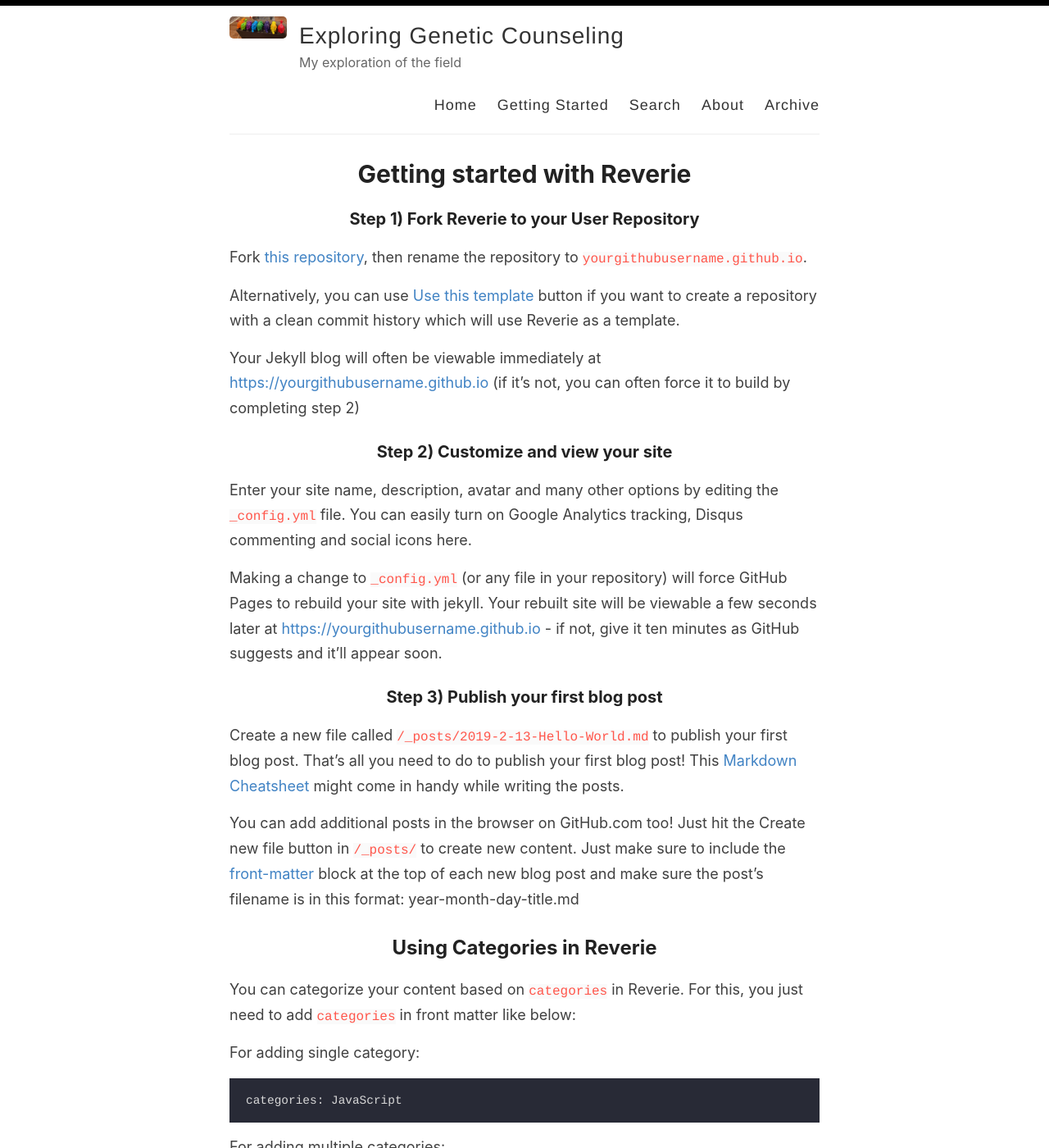
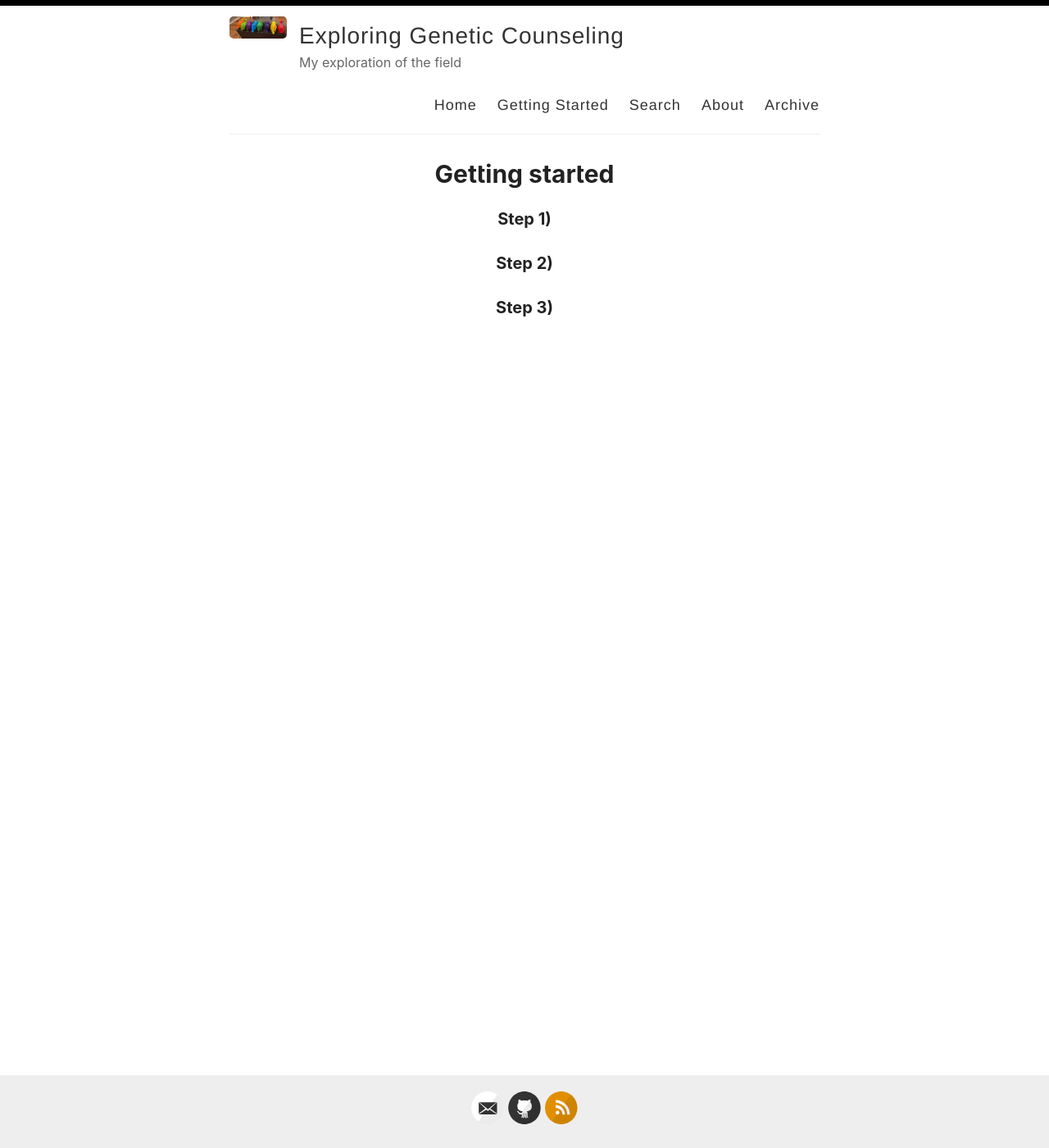
Before and after one commit to estevezb/Exploring-Genetic-Counseling, a Jekyll site: the page built from _pages/getting-started.md, in a window 1280 px wide and 1400 px high. Shown: the whole window at 82% size. Built offline with Jekyll 4.4.1, drawn with Linux system fonts in a browser that asks for light colours; some of the changed text lies outside the part shown.

Commit message:
Update getting-started.md

````diff
--- a/_pages/getting-started.md
+++ b/_pages/getting-started.md
@@ -1,51 +1,15 @@
 ---
 layout: page
-title: Getting started with Reverie
+title: Getting started
 permalink: /getting-started/
 ---
 
-### Step 1) Fork Reverie to your User Repository
+### Step 1)
 
-Fork [this repository](https://github.com/amitmerchant1990/reverie), then rename the repository to `yourgithubusername.github.io`.
 
-Alternatively, you can use [Use this template](https://github.com/amitmerchant1990/reverie/generate) button if you want to create a repository with a clean commit history which will use Reverie as a template.
 
-Your Jekyll blog will often be viewable immediately at <https://yourgithubusername.github.io> (if it's not, you can often force it to build by completing step 2)
+### Step 2)
 
-### Step 2) Customize and view your site
 
-Enter your site name, description, avatar and many other options by editing the `_config.yml` file. You can easily turn on Google Analytics tracking, Disqus commenting and social icons here.
 
-Making a change to `_config.yml` (or any file in your repository) will force GitHub Pages to rebuild your site with jekyll. Your rebuilt site will be viewable a few seconds later at <https://yourgithubusername.github.io> - if not, give it ten minutes as GitHub suggests and it'll appear soon.
-
-### Step 3) Publish your first blog post
-
-Create a new file called `/_posts/2019-2-13-Hello-World.md` to publish your first blog post. That's all you need to do to publish your first blog post! This [Markdown Cheatsheet](https://github.com/adam-p/markdown-here/wiki/Markdown-Cheatsheet) might come in handy while writing the posts.
-
-> You can add additional posts in the browser on GitHub.com too! Just hit the <kbd>Create new file</kbd> button in `/_posts/` to create new content. Just make sure to include the [front-matter](http://jekyllrb.com/docs/frontmatter/) block at the top of each new blog post and make sure the post's filename is in this format: year-month-day-title.md
-
-## Using Categories in Reverie
-
-You can categorize your content based on `categories` in Reverie. For this, you just need to add `categories` in front matter like below:
-
-For adding single category:
-
-```md
-categories: JavaScript
-```
-
-For adding multiple categories:
-
-```md
-categories: [PHP, Laravel]
-```
-
-The contegorized content can be shown over this URL: <https://yourgithubusername.github.io/categories/>
-
-## RSS
-
-The generated [RSS feed](https://en.wikipedia.org/wiki/RSS) of your blog can be found at <https://yourgithubusername.github.io/feed>. You can see the example RSS feed over [here](https://www.amitmerchant.com/reverie/feed).
-
-## Sitemap
-
-The generated sitemap of your blog can be found at <https://yourgithubusername.github.io/sitemap>. You can see the example sitemap feed over [here](https://www.amitmerchant.com/reverie/sitemap).
+### Step 3)
````
